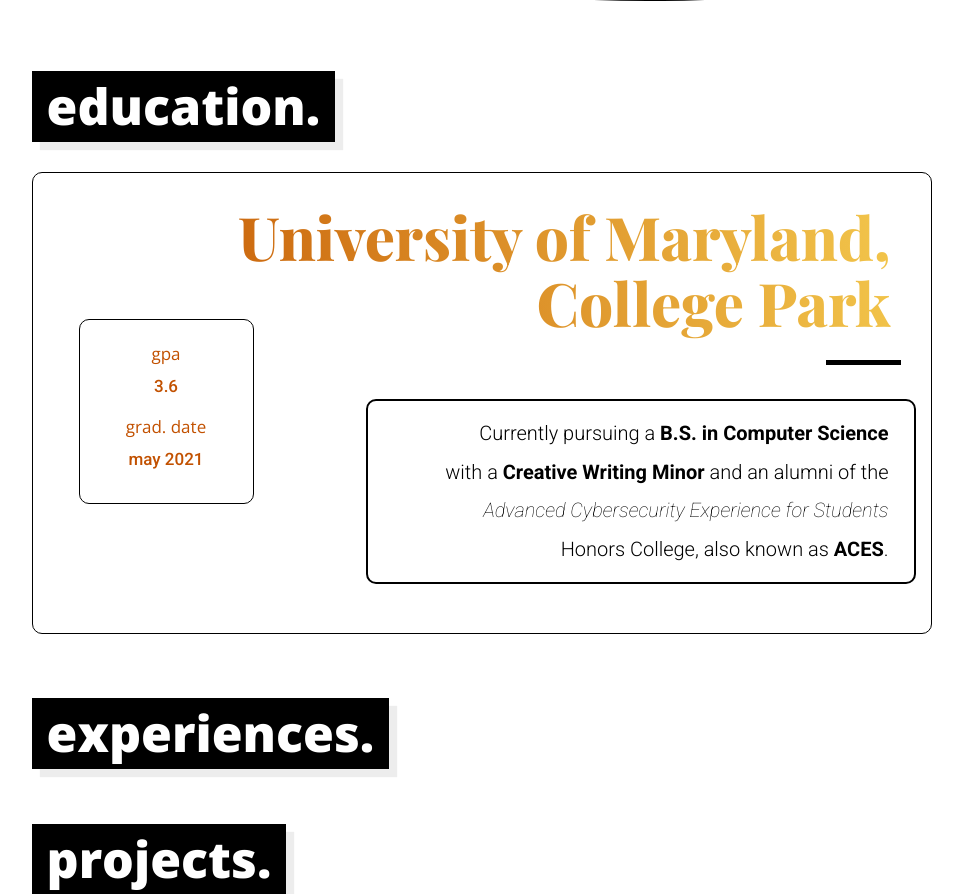
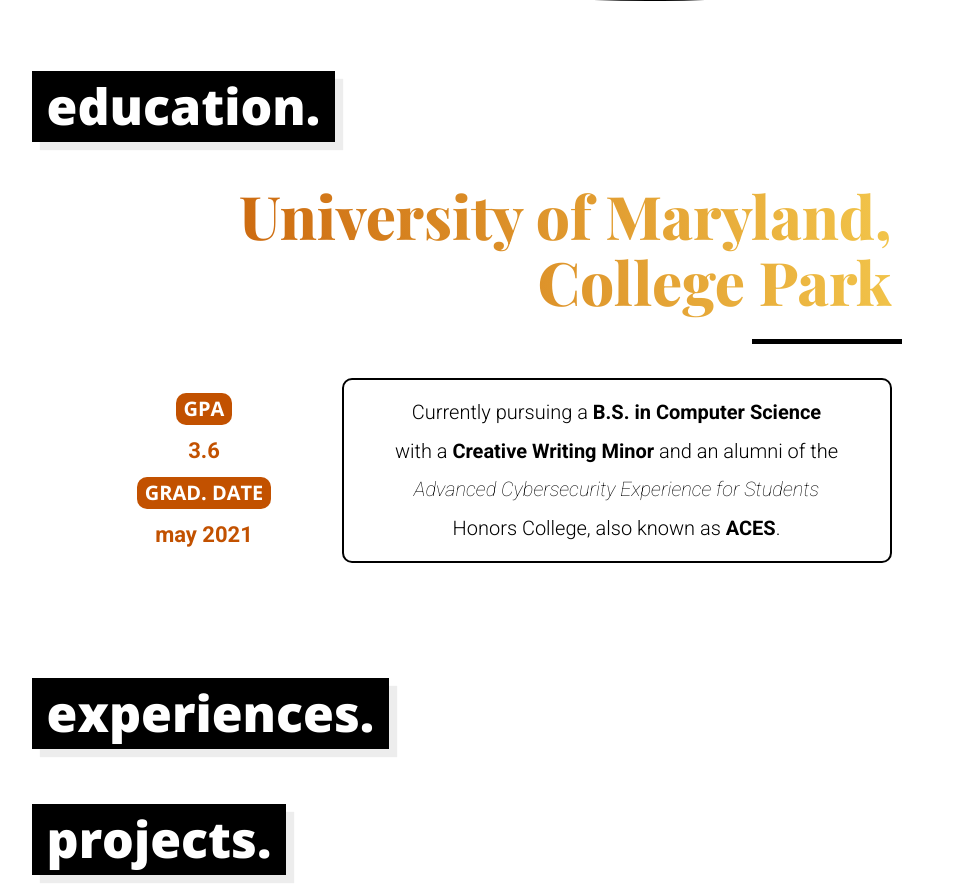
Before and after one commit to cryswang/my-first-blog, a Django app: page /cv in a window 1280 px wide. Shown: the part 499-1393 px from the top of the page, without its empty margins (116-1079 px from the left). Run offline with Django 3.2, Linux system fonts and the light colour scheme; data that the repository does not hold is empty; some libraries are stand-ins or nearby versions; some web fonts are replaced.

Commit message:
Completed education section.

```diff
--- a/blog/static/css/blog.css
+++ b/blog/static/css/blog.css
@@ -205,15 +205,14 @@ h2, h2 a {
 }
 
 .edu {
-    margin-bottom: 20px;
+    margin-bottom: 0px;
     margin-top:30px;
     padding: 0px 30px;
-    border: 1px solid black;
     width: 900px;
     height:462px;
     border-radius: 10px 10px;
     transition: 1s;
-    text-align:right;
+    text-align:center;
 }
 
 .edu h1{
@@ -221,28 +220,53 @@ h2, h2 a {
     font-size:60px;
     font-weight:800;
     padding:10px;
+    text-align:right;
     background: -webkit-linear-gradient(bottom left, #C25100, rgb(243, 199, 76));
     -webkit-background-clip: text;
     -webkit-text-fill-color: transparent;
 }
 
+.edu h2 {
+    font-family:'Open Sans', serif;
+    text-transform:uppercase;
+    font-weight:700;
+    font-size:20px;
+    background:#C25100;
+    color:white;
+    padding:5px 8px;
+    border-radius:10px;
+    width:fit-content;
+    margin-top:10px;
+}
+
 .edu .accent_line{
     float:right;
     background-color: black;
+    width:150px;
 }
 
 .edu .additional_info{
-    position:absolute;
-    border: 1px solid black;
+    float:right;
+    height:185px;
+    margin-bottom:-10px;
     margin-right:50px;
-    margin-top:-60px;
-    height:185px;
+}
+
+.edu .additional_info p{
+    color: #C25100;
+    font-size:22px;
+    margin-top:-10px;
+    margin-bottom:10px;
+    background: -webkit-linear-gradient(bottom left, #C25100, #C25100);
+    -webkit-background-clip: text;
+    -webkit-text-fill-color: transparent;
+    font-weight:700;
 }
 
 .edu .desc {
     float:right;
     border:2px solid black;
-    margin:20px -15px 0 0;
+    margin:20px 10px -10px 0px;
     height:185px;
     font-size:20px;
 }
@@ -280,6 +304,7 @@ h2, h2 a {
     font-style:italic;
 }
 
+
 .exp .accent_line{
     background-image:linear-gradient(to right, #C25100, rgb(243, 199, 76));
     margin-left:15px;
@@ -302,6 +327,12 @@ h2, h2 a {
 
 .additional_info p{
     text-transform: lowercase;
+    background: -webkit-linear-gradient(top left, #C25100, rgb(243, 199, 76));
+    -webkit-background-clip: text;
+    -webkit-text-fill-color: transparent;
+    font-size:20px;
+    padding-top:10px;
+    margin-bottom:-10px;
 }
 
 .desc {
--- a/blog/templates/blog/cv_page.html
+++ b/blog/templates/blog/cv_page.html
@@ -43,7 +43,7 @@
                 </div>
                 <div class="additional_info">
                         <center>
-                        <h4 style="margin-top:50px;">when?</h4>
+                        <h4 style="margin-top:40px;">when?</h4>
                         <p>{{ experience.work_period | safe}}</p>
                              <br>
                         <h4>where?</h4>
```
